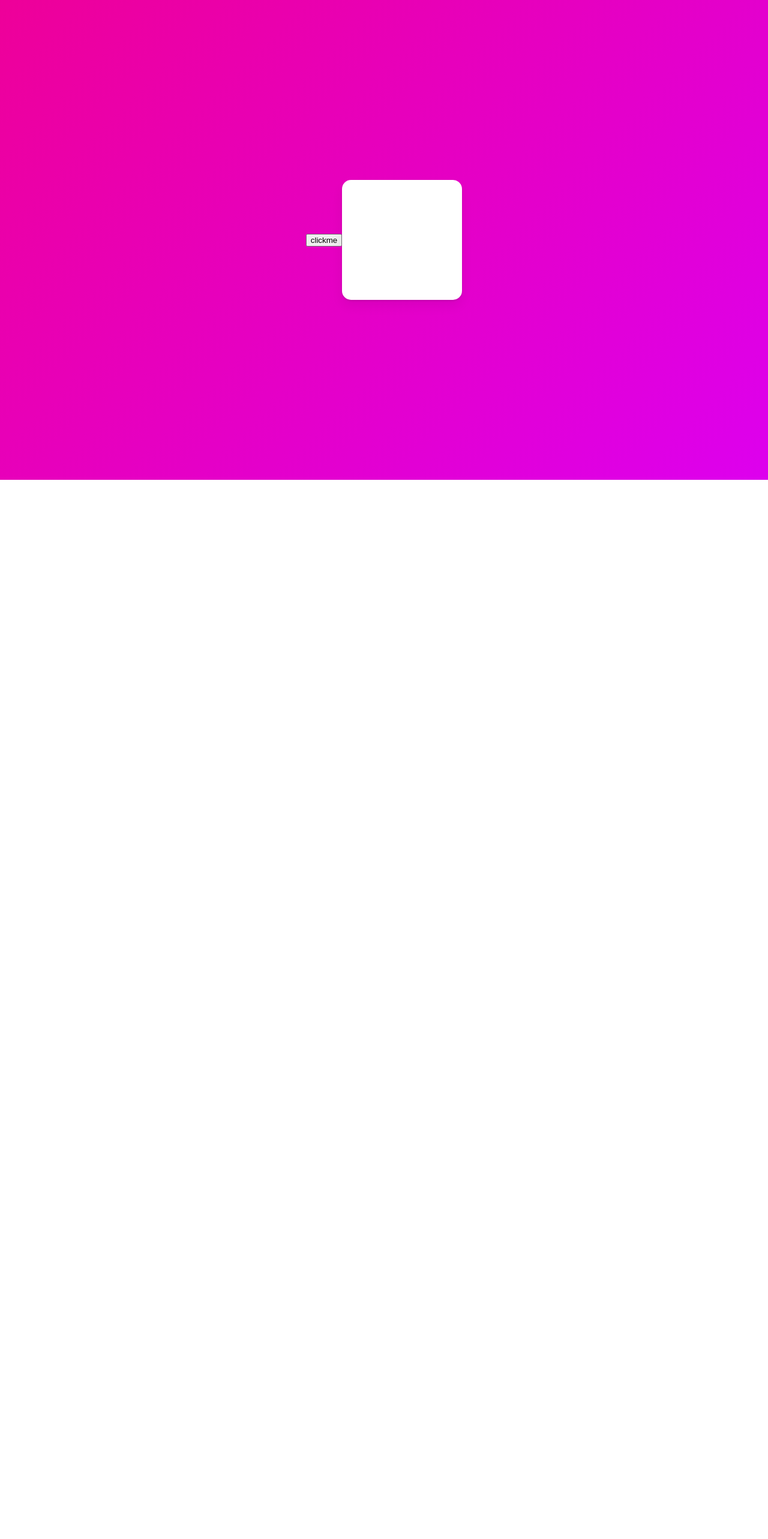
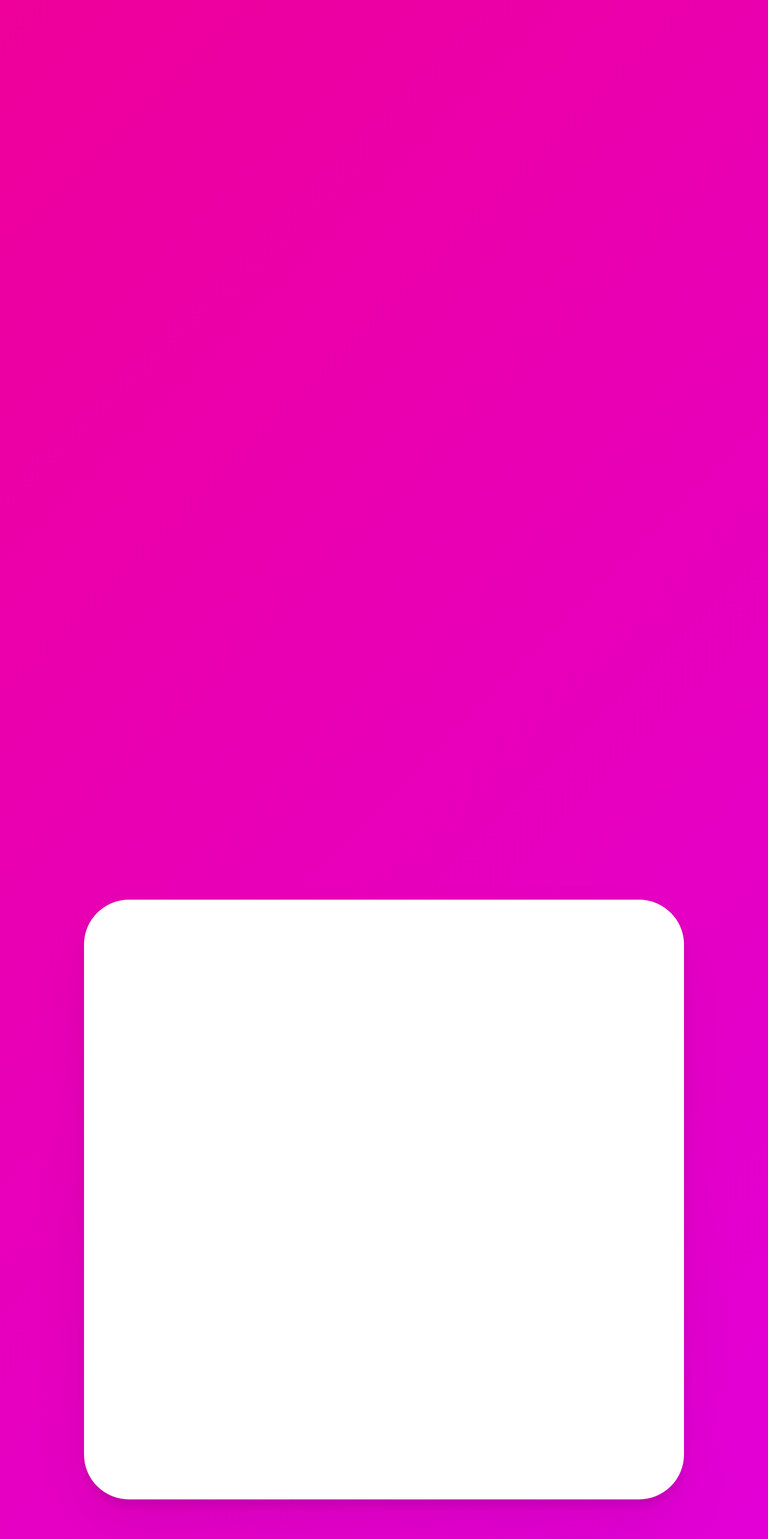
Before and after one commit to UHyun-K/animation, a React (Create React App) app: page / in a window 1280 px wide. Shown: the top 2566 px of the page at 60% size. Before the commit the page ends 800 px from the top, so only its background shows below. Built offline with nearby package versions, Linux system fonts and the light colour scheme.

Commit message:
motionValue2

```diff
--- a/src/App.tsx
+++ b/src/App.tsx
@@ -1,24 +1,22 @@
 import styled from "styled-components";
 import { useRef, useEffect } from "react";
 
-import { motion, Variants, useMotionValue } from "framer-motion";
+import {
+    motion,
+    Variants,
+    useMotionValue,
+    useTransform,
+    useViewportScroll,
+} from "framer-motion";
 const Wrapper = styled(motion.div)`
-    height: 100vh;
+    height: 500vh;
     width: 100vw;
     display: flex;
     align-items: center;
     justify-content: center;
+    background: linear-gradient (135deg, rgb(238, 0, 153), rgba(221, 0, 28));
 `;
-const BiggerBox = styled.div`
-    width: 600px;
-    height: 600px;
-    background-color: rgba(255, 255, 255, 0.2);
-    border-radius: 15px;
-    display: flex;
-    justify-content: center;
-    align-items: center;
-    overflow: hidden;
-`;
+
 const Box = styled(motion.div)`
     width: 200px;
     height: 200px;
@@ -36,13 +34,24 @@ const boxVariants = {
 };
 function App() {
     const x = useMotionValue(0);
+    const rotate = useTransform(x, [-800, 800], [-360, 360]);
     useEffect(() => {
-        x.onChange(() => console.log(x.get()));
+        rotate.onChange(() => console.log(rotate.get()));
     }, [x]);
+    const gradient = useTransform(
+        x,
+        [-800, 0, 800],
+        [
+            "linear-gradient(135deg,rgb(106, 137, 204),rgb(130, 204, 221))",
+            "linear-gradient(135deg,rgb(246, 185, 59),rgb(96, 163, 188))",
+            "linear-gradient (135deg, rgb(238, 0, 153), rgba(221, 0, 28))",
+        ]
+    );
+    const { scrollYProgress } = useViewportScroll();
+    const scale = useTransform(scrollYProgress, [0, 1], [0, 5]);
     return (
-        <Wrapper>
-            <button onClick={() => x.set(200)}>clickme</button>
-            <Box style={{ x }} drag="x" dragSnapToOrigin />
+        <Wrapper style={{ background: gradient }}>
+            <Box style={{ x, rotate, scale }} drag="x" dragSnapToOrigin />
         </Wrapper>
     );
 }
```
